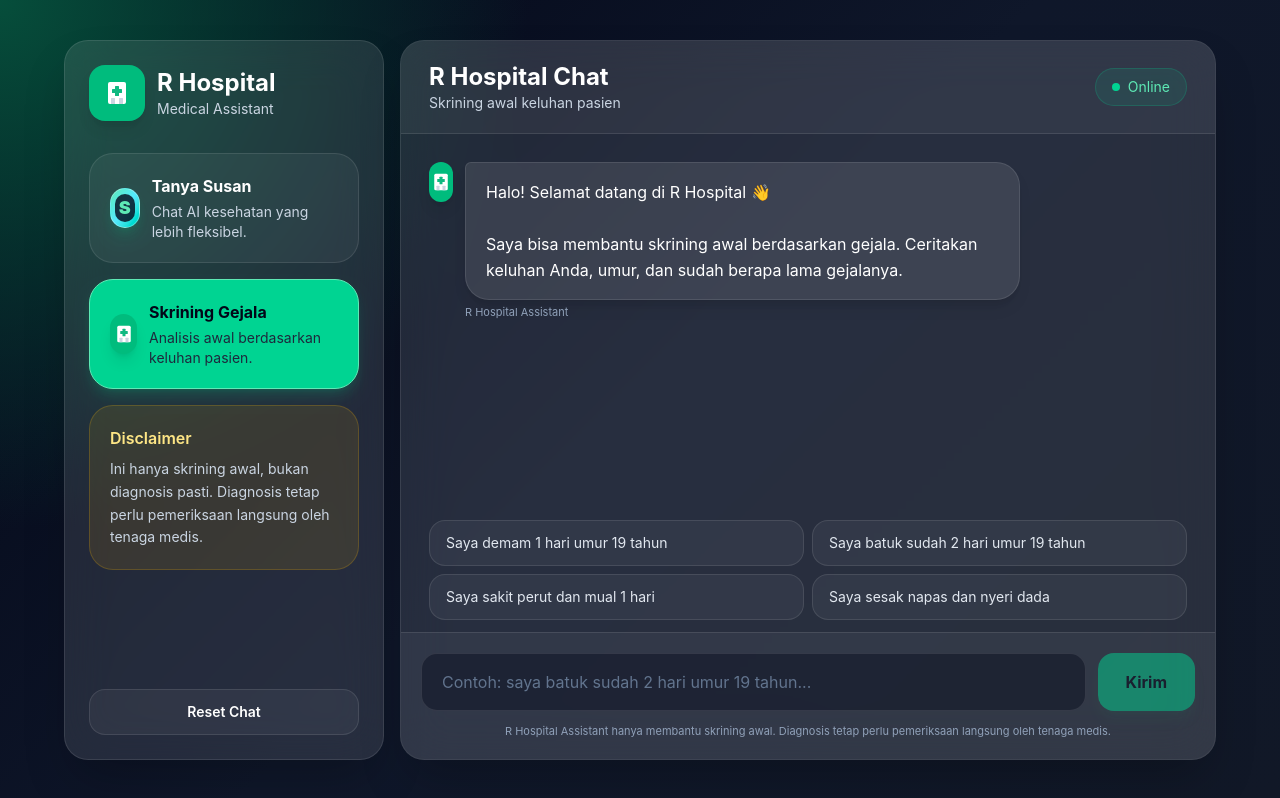
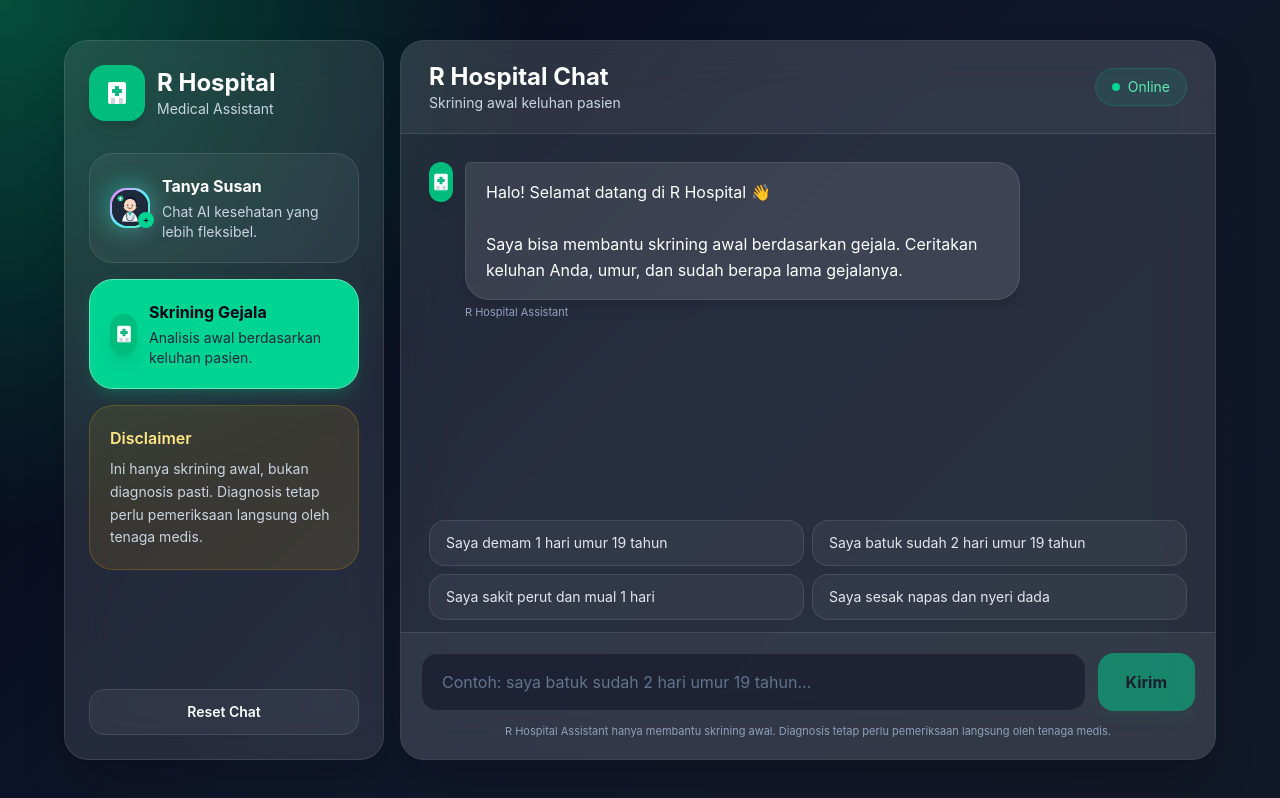
Before and after one commit to 12250142-rayhan/chatbot-modern, a React (Vite) app: page / in a window 1280 px wide. Built offline with nearby package versions, Linux system fonts and the light colour scheme.

Commit message:
fix Susan avatar component

```diff
--- a/src/App.jsx
+++ b/src/App.jsx
@@ -40,15 +40,91 @@ function HospitalLogo({ small = false }) {
 }
 
 function SusanAvatar({ small = false }) {
-  const size = small ? "w-10 h-10" : "w-14 h-14";
-  const textSize = small ? "text-lg" : "text-2xl";
+  const outerSize = small ? "w-10 h-10" : "w-16 h-16";
+  const ringSize = small ? "w-12 h-12" : "w-20 h-20";
+  const badgeSize = small ? "w-4 h-4 text-[9px]" : "w-5 h-5 text-[10px]";
 
   return (
+    <div className="relative flex items-center justify-center">
       <div
-      className={`${size} rounded-2xl bg-gradient-to-br from-emerald-300 via-cyan-300 to-teal-400 flex items-center justify-center shadow-lg shadow-emerald-500/20 border border-white/30`}
+        className={`absolute ${ringSize} rounded-full bg-gradient-to-br from-cyan-400/30 via-emerald-300/20 to-fuchsia-400/20 blur-md animate-pulse`}
+      />
+
+      <div
+        className={`relative ${outerSize} rounded-2xl bg-gradient-to-br from-fuchsia-400 via-cyan-300 to-emerald-300 p-[2px] shadow-[0_0_25px_rgba(45,212,191,0.35)]`}
       >
-      <div className="w-[72%] h-[72%] rounded-xl bg-slate-950/80 flex items-center justify-center">
-        <span className={`${textSize} font-black text-emerald-300`}>S</span>
+        <div className="w-full h-full rounded-2xl bg-slate-900/95 flex items-center justify-center overflow-hidden">
+          <svg
+            viewBox="0 0 64 64"
+            className="w-full h-full"
+            fill="none"
+            xmlns="http://www.w3.org/2000/svg"
+          >
+            <rect width="64" height="64" rx="18" fill="url(#bgGrad)" />
+
+            <circle cx="32" cy="25" r="13" fill="#FDE68A" />
+
+            <path
+              d="M18 24c0-8 6-14 14-14s14 6 14 14v6H18v-6z"
+              fill="#1E293B"
+            />
+            <path
+              d="M20 24c0-6.8 5.2-12 12-12s12 5.2 12 12v2c-1.5-2.3-4-3.5-7.3-3.5H27.3c-3.3 0-5.8 1.2-7.3 3.5v-2z"
+              fill="#0F172A"
+            />
+
+            <ellipse cx="32" cy="27" rx="10.5" ry="11.5" fill="#F8D7C4" />
+
+            <circle cx="28" cy="27" r="1.2" fill="#111827" />
+            <circle cx="36" cy="27" r="1.2" fill="#111827" />
+
+            <path
+              d="M28 31c1.2 1.2 2.5 1.8 4 1.8s2.8-.6 4-1.8"
+              stroke="#7C2D12"
+              strokeWidth="1.5"
+              strokeLinecap="round"
+            />
+
+            <path
+              d="M18 56c1.5-10.5 7-16 14-16s12.5 5.5 14 16H18z"
+              fill="#F8FAFC"
+            />
+            <path d="M26 40h12l2 16H24l2-16z" fill="#E2E8F0" />
+
+            <path d="M28.5 40h7L32 46l-3.5-6z" fill="#14B8A6" />
+
+            <path
+              d="M26 43v6a6 6 0 0012 0v-2"
+              stroke="#475569"
+              strokeWidth="1.7"
+              strokeLinecap="round"
+            />
+            <circle cx="38.5" cy="47.5" r="2.4" fill="#94A3B8" />
+            <circle cx="38.5" cy="47.5" r="1.2" fill="#E2E8F0" />
+
+            <rect x="10" y="10" width="10" height="10" rx="3" fill="#10B981" />
+            <path
+              d="M15 12.3v5.4M12.3 15h5.4"
+              stroke="white"
+              strokeWidth="1.8"
+              strokeLinecap="round"
+            />
+
+            <defs>
+              <linearGradient id="bgGrad" x1="8" y1="6" x2="58" y2="58">
+                <stop stopColor="#1E293B" />
+                <stop offset="0.55" stopColor="#164E63" />
+                <stop offset="1" stopColor="#0F172A" />
+              </linearGradient>
+            </defs>
+          </svg>
+        </div>
+      </div>
+
+      <div
+        className={`absolute -bottom-1 -right-1 ${badgeSize} rounded-full bg-emerald-400 text-slate-900 font-bold flex items-center justify-center shadow-lg animate-bounce`}
+      >
+        +
       </div>
     </div>
   );
@@ -58,10 +134,12 @@ export default function ModernChatbot() {
   const [input, setInput] = useState("");
   const [loading, setLoading] = useState(false);
   const [mode, setMode] = useState("screening");
+
   const cleanBotText = (text = "") => {
     return text
       .replace(/\*\*/g, "")
       .replace(/\*/g, "")
+      .replace(/#{1,6}\s?/g, "")
       .trim();
   };
 
```
Lines whose indentation alone changed are shown as unchanged.
